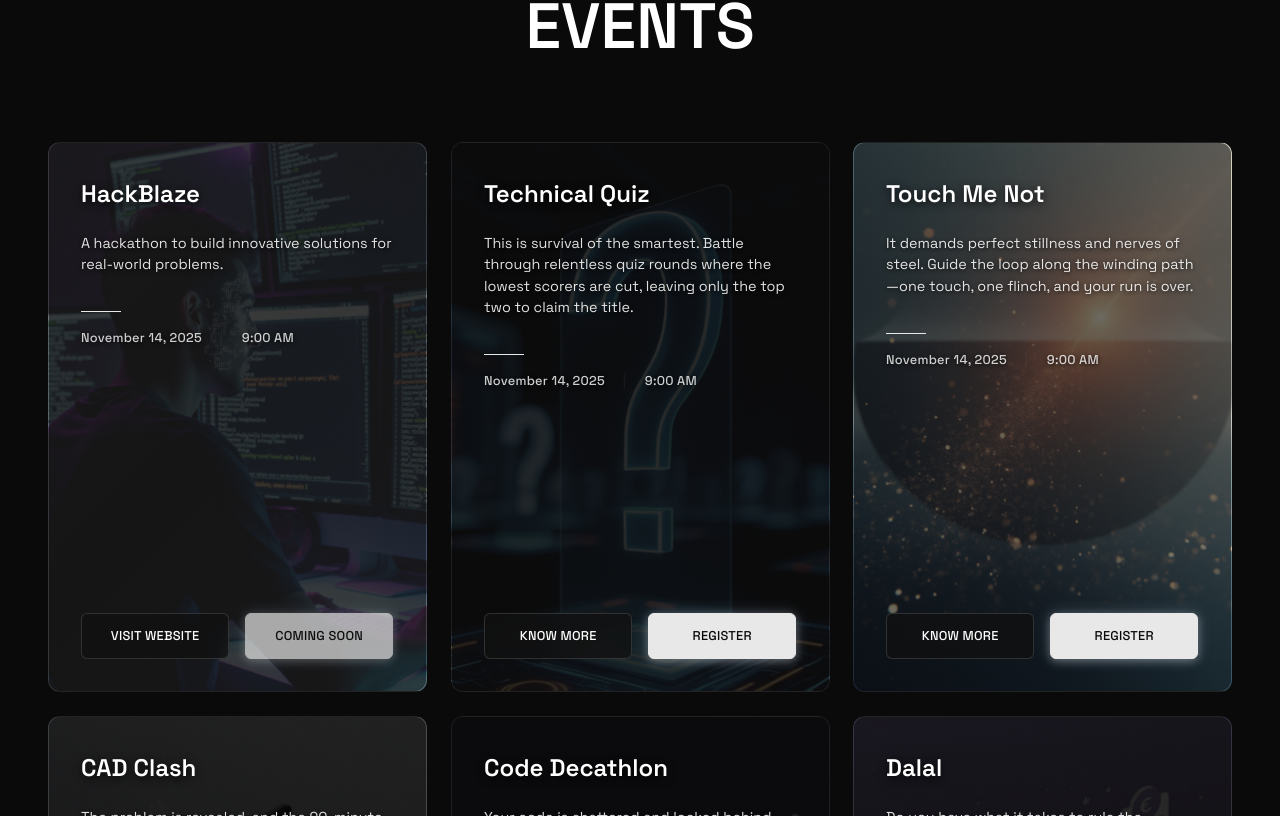
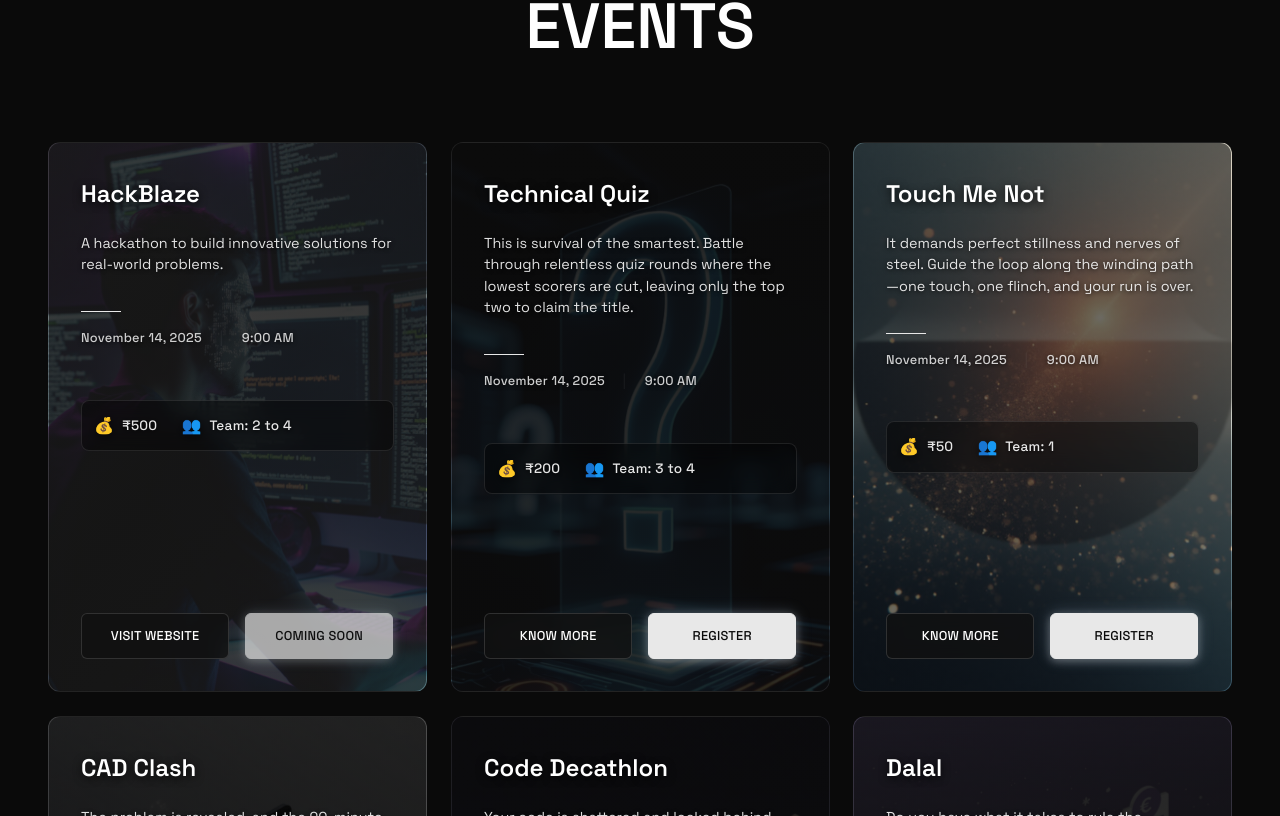
Before and after one commit to ramprasadsharma-engineer/techvidya-grid, a React (Vite) app: page / in a window 1280 px wide. Shown: the part 1964-2780 px from the top of the page. Built offline with nearby package versions, Linux system fonts and the light colour scheme; no server answers; the database is empty.

Commit message:
price updated

```diff
--- a/src/components/Events.css
+++ b/src/components/Events.css
@@ -131,6 +131,37 @@
   color: var(--border-hairline);
   font-weight: 300;
   user-select: none;
+}
+
+/* Event Meta Info (Fee and Team Size) */
+.event-meta-info {
+  display: flex;
+  gap: 1.5rem;
+  margin: 1rem 0;
+  padding: 0.75rem;
+  background: rgba(0, 0, 0, 0.4);
+  backdrop-filter: blur(10px);
+  border-radius: 8px;
+  border: 1px solid rgba(255, 255, 255, 0.1);
+}
+
+.meta-item {
+  display: flex;
+  align-items: center;
+  gap: 0.5rem;
+}
+
+.meta-icon {
+  font-size: 1rem;
+  filter: drop-shadow(0 2px 4px rgba(0, 0, 0, 0.6));
+}
+
+.meta-text {
+  font-size: 0.85rem;
+  font-weight: 500;
+  color: rgba(255, 255, 255, 0.9);
+  letter-spacing: 0.02em;
+  text-shadow: 0 1px 4px rgba(0, 0, 0, 0.8);
 }
 
 /* Event Buttons */
--- a/src/components/Events.jsx
+++ b/src/components/Events.jsx
@@ -84,6 +84,17 @@ export default function Events() {
                 </div>
               </div>
 
+              <div className="event-meta-info">
+                <div className="meta-item">
+                  <span className="meta-icon">💰</span>
+                  <span className="meta-text">{event.registrationFee}</span>
+                </div>
+                <div className="meta-item">
+                  <span className="meta-icon">👥</span>
+                  <span className="meta-text">Team: {event.teamSize}</span>
+                </div>
+              </div>
+
               <div className="event-buttons">
                 {event.embedWebsite ? (
                   <motion.a
--- a/src/data/events.js
+++ b/src/data/events.js
@@ -270,7 +270,7 @@ export const eventData = [
     date: "November 14, 2025",
     time: "2:30 PM",
     venue: "LH 233",
-    registrationFee: "₹50",
+    registrationFee: "₹100",
     teamSize: "2",
     posterImage: "/event-posters/17.png",
     registrationLink: REGISTRATION_LINKS["Guess the Prompt"],
@@ -396,7 +396,7 @@ export const eventData = [
     date: "November 15, 2025",
     time: "12:00 PM",
     venue: "LH 225, 235",
-    registrationFee: "₹100",
+    registrationFee: "₹200",
     teamSize: "4",
     posterImage: "/event-posters/19.png",
     registrationLink: REGISTRATION_LINKS["Escape Room Tech Version"],
```
